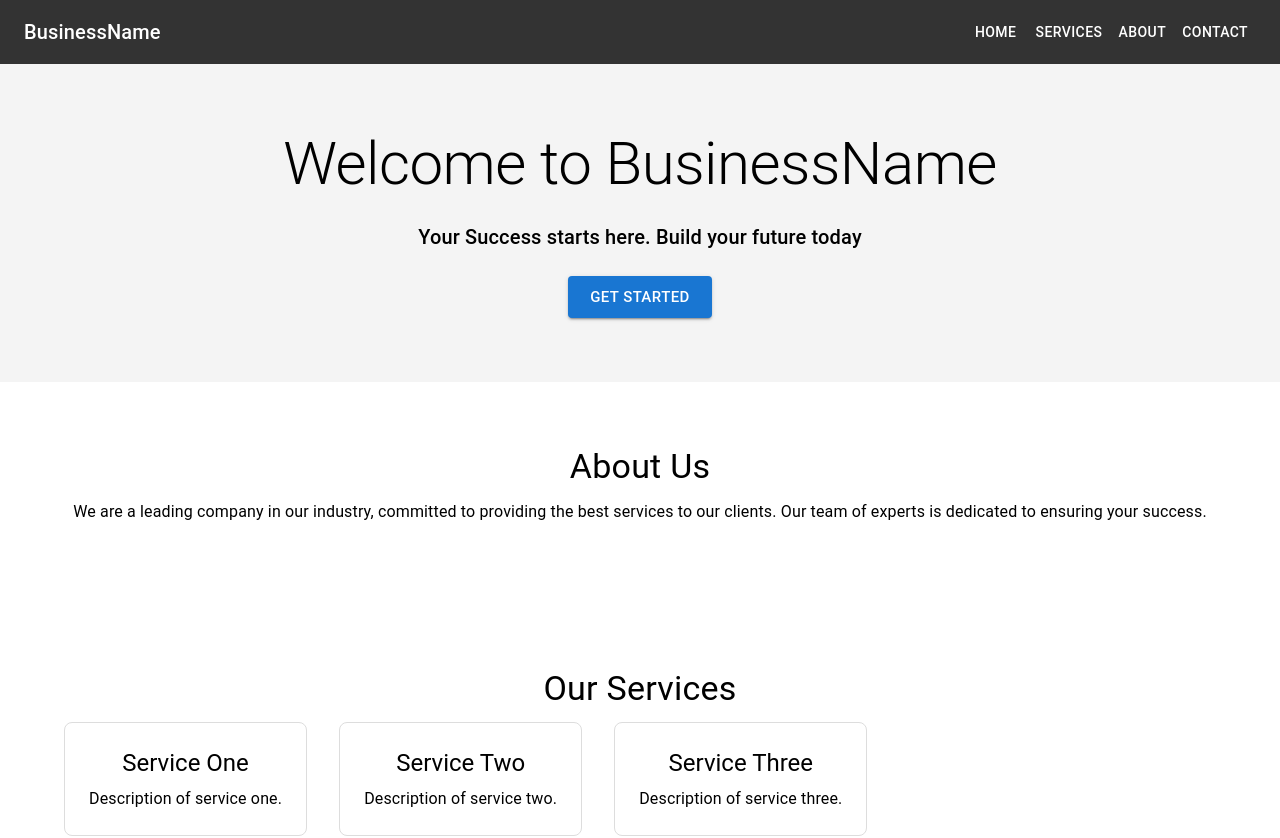
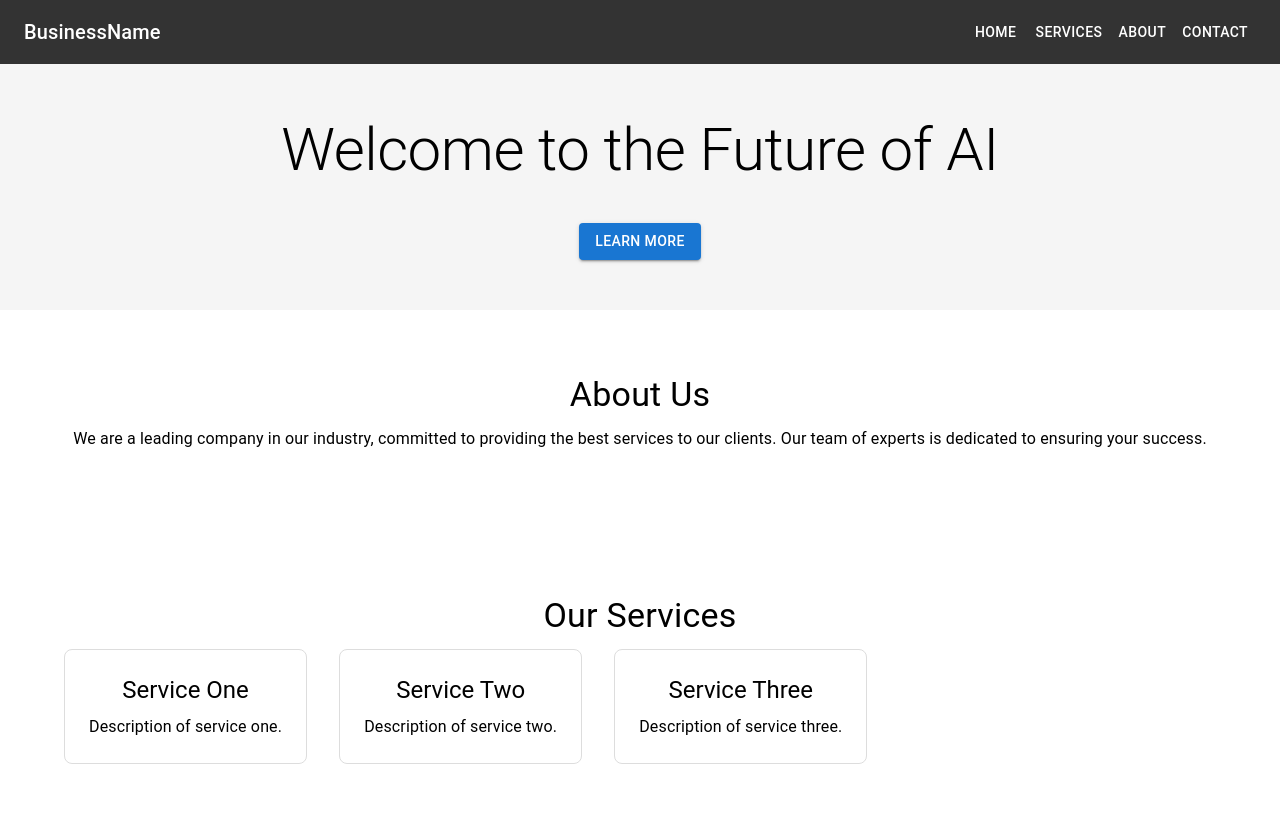
Before and after one commit to CRUX56/oynx, a React (Create React App) app: page / in a window 1280 px wide. Shown: the top 838 px of the page. Built offline with nearby package versions, Linux system fonts and the light colour scheme.

Commit message:
Created seperate component sections
Started to move separate components into different sections.

```diff
--- a/src/App.js
+++ b/src/App.js
@@ -10,6 +10,8 @@ import {
   Container,
   TextField,
 } from "@mui/material";
+import HeroSection from "./components/HeroSection";
+import content from "./content/content.json"; // Assuming you have a content.json file for the content
 
 const App = () => {
   return (
@@ -37,23 +39,13 @@ const App = () => {
 
       {/* Hero Section */}
 
-      <Box
-        sx={{
-          textAlign: "center",
-          py: 8,
-          backgroundColor: "#f4f4f4",
-        }}
-      >
-        <Typography variant="h2" component="h1" gutterBottom>
-          Welcome to BusinessName
-        </Typography>
-        <Typography variant="h6" component="p" gutterBottom>
-          Your Success starts here. Build your future today
-        </Typography>
-        <Button variant="contained" color="primary" size="large" sx={{ mt: 2 }}>
-          Get Started
-        </Button>
-      </Box>
+      <HeroSection
+        title={content.hero.title}
+        subtitle={content.hero.subtitle}
+        buttonText={content.hero.button.text}
+        onButtonClick={() => alert("Button Clicked!")}
+        backgroundImage={content.hero.backgroundImage}
+      ></HeroSection>
 
       {/* About Section */}
       <Container id="about" sx={{ py: 8 }}>
--- /dev/null
+++ b/src/components/HeroSection.js
@@ -0,0 +1,34 @@
+import React from "react";
+import { Box, Typography, Button } from "@mui/material";
+
+export default function HeroSection({
+  title,
+  subtitle,
+  buttonText,
+  onButtonClick,
+}) {
+  return (
+    <Box
+      sx={{
+        textAlign: "center",
+        padding: "50px 20px",
+        backgroundColor: "#f5f5f5",
+      }}
+    >
+      <Typography variant="h2" component="h1" gutterBottom>
+        {title}
+      </Typography>
+      <Typography variant="h5" component="p" gutterBottom>
+        {subtitle}
+      </Typography>
+      <Button
+        variant="contained"
+        color="primary"
+        sx={{ mt: 2 }}
+        onClick={onButtonClick}
+      >
+        {buttonText}
+      </Button>
+    </Box>
+  );
+}
--- /dev/null
+++ b/src/content/content.json
@@ -0,0 +1,29 @@
+{
+  "hero": {
+    "title": "Welcome to the Future of AI",
+    "description": "Discover the latest advancements in artificial intelligence and how they are shaping our world.",
+    "image": "/images/hero.jpg",
+    "button": {
+      "text": "Learn More",
+      "link": "/about"
+    }
+  },
+  "services": {
+    "title": "Our Services",
+    "description": "We offer a range of AI solutions tailored to your needs.",
+    "items": [
+      {
+        "name": "AI Consulting",
+        "description": "Expert advice on AI strategy and implementation."
+      },
+      {
+        "name": "Custom AI Solutions",
+        "description": "Tailored AI applications for your business."
+      },
+      {
+        "name": "AI Training",
+        "description": "Comprehensive training programs for your team."
+      }
+    ]
+  }
+}
```
Also changed, not shown: src/components/AboutSection.js (added), src/components/ContactFormSection.js (added), src/components/NewsSection.js (added), src/components/PortfolioSection.js (added), src/components/ServicesSection.js (added), src/components/TestimonialsSection.js (added).
